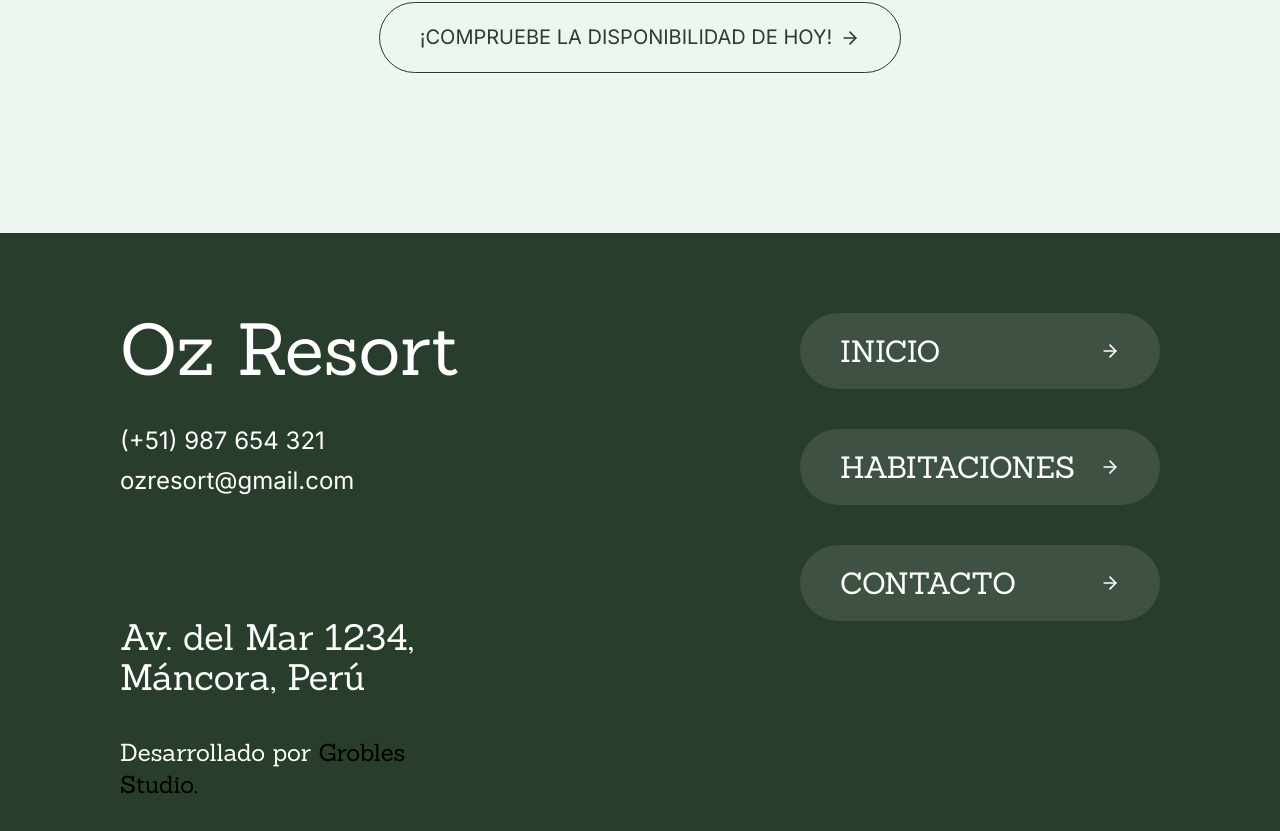
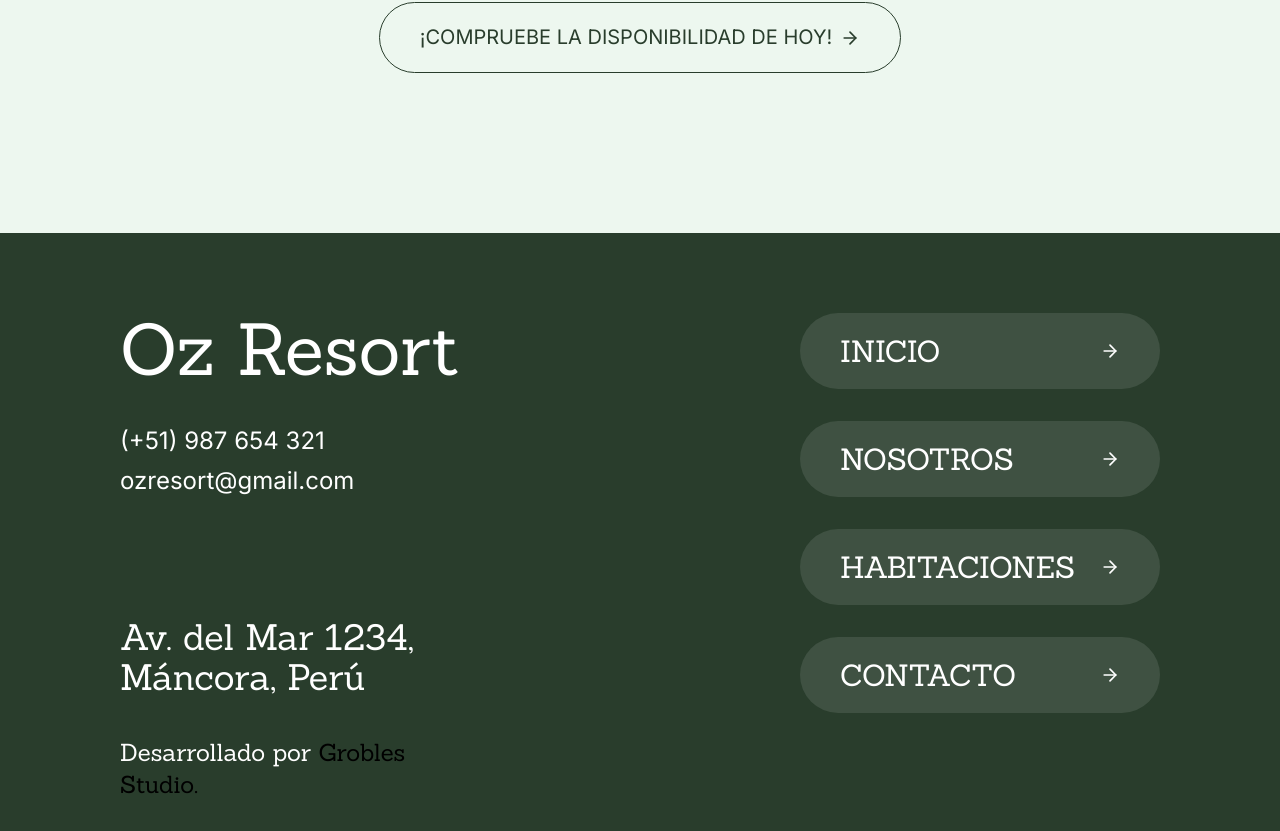
Before and after one commit to MiguelRequenaR/landing-demo-3, a React (Vite) app: page / in a window 1280 px wide. Shown: the part 5055-5886 px from the top of the page. Built offline with nearby package versions, Linux system fonts and the light colour scheme.

Commit message:
Actualización: Cambiar la ruta de "About" a "Nosotros" en la navegación y el pie de página.

```diff
--- a/src/App.tsx
+++ b/src/App.tsx
@@ -29,7 +29,7 @@ function App() {
           <Route index element={<Home />} />
           <Route path="/habitaciones" element={<Rooms />} />
           <Route path="/habitaciones/:slug" element={<RoomDetail />} />
-          <Route path="/about" element={<About />} />
+          <Route path="/nosotros" element={<About />} />
           <Route path="/contacto" element={<Contact />} />
         </Route>
       </Routes>
--- a/src/components/Fotter.tsx
+++ b/src/components/Fotter.tsx
@@ -30,12 +30,20 @@ export default function Fotter() {
           className="text-white text-2xl text-center md:text-left">Desarrollado por <a href="https://grobles.netlify.app" target="_blank" rel="noopener noreferrer" className="text-black hover:underline">Grobles Studio.</a></h2>
         </div>
         <div
-        className="flex flex-col gap-10" data-aos="fade-up">
+        className="flex flex-col gap-8" data-aos="fade-up">
           <Link to="/">
             <div
             className="bg-[#3f5142] text-white uppercase text-4xl flex justify-between items-center px-10 py-5 rounded-full cursor-pointer hover:bg-white hover:text-primary transition-all duration-700 ease-in-out"
             >
               <h4 className="text-xl md:text-3xl">Inicio</h4>
+              <ArrowRight className="w-5 h-5" />
+            </div>
+          </Link>
+          <Link to="/nosotros">
+            <div
+              className="bg-[#3f5142] text-white uppercase text-4xl flex justify-between items-center px-10 py-5 rounded-full cursor-pointer hover:bg-white hover:text-primary transition-all duration-700 ease-in-out"
+            >
+              <h4 className="text-xl md:text-3xl">Nosotros</h4>
               <ArrowRight className="w-5 h-5" />
             </div>
           </Link>
--- a/src/components/NavBar.tsx
+++ b/src/components/NavBar.tsx
@@ -13,7 +13,7 @@ export default function NavBar() {
     },
     {
       label: "Nosotros",
-      href: "/about",
+      href: "/nosotros",
     },
     {
       label: "Habitaciones",
```
